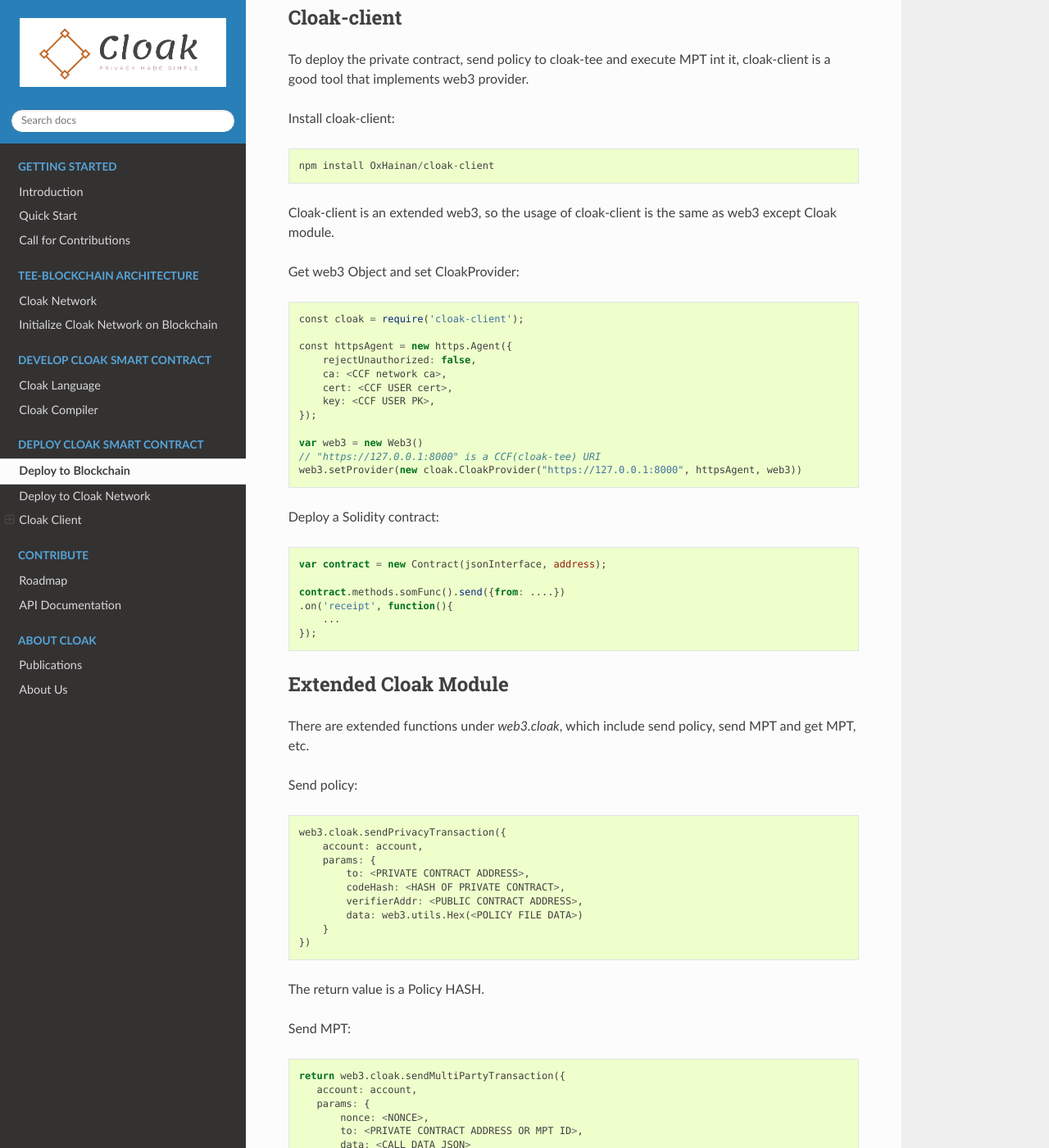
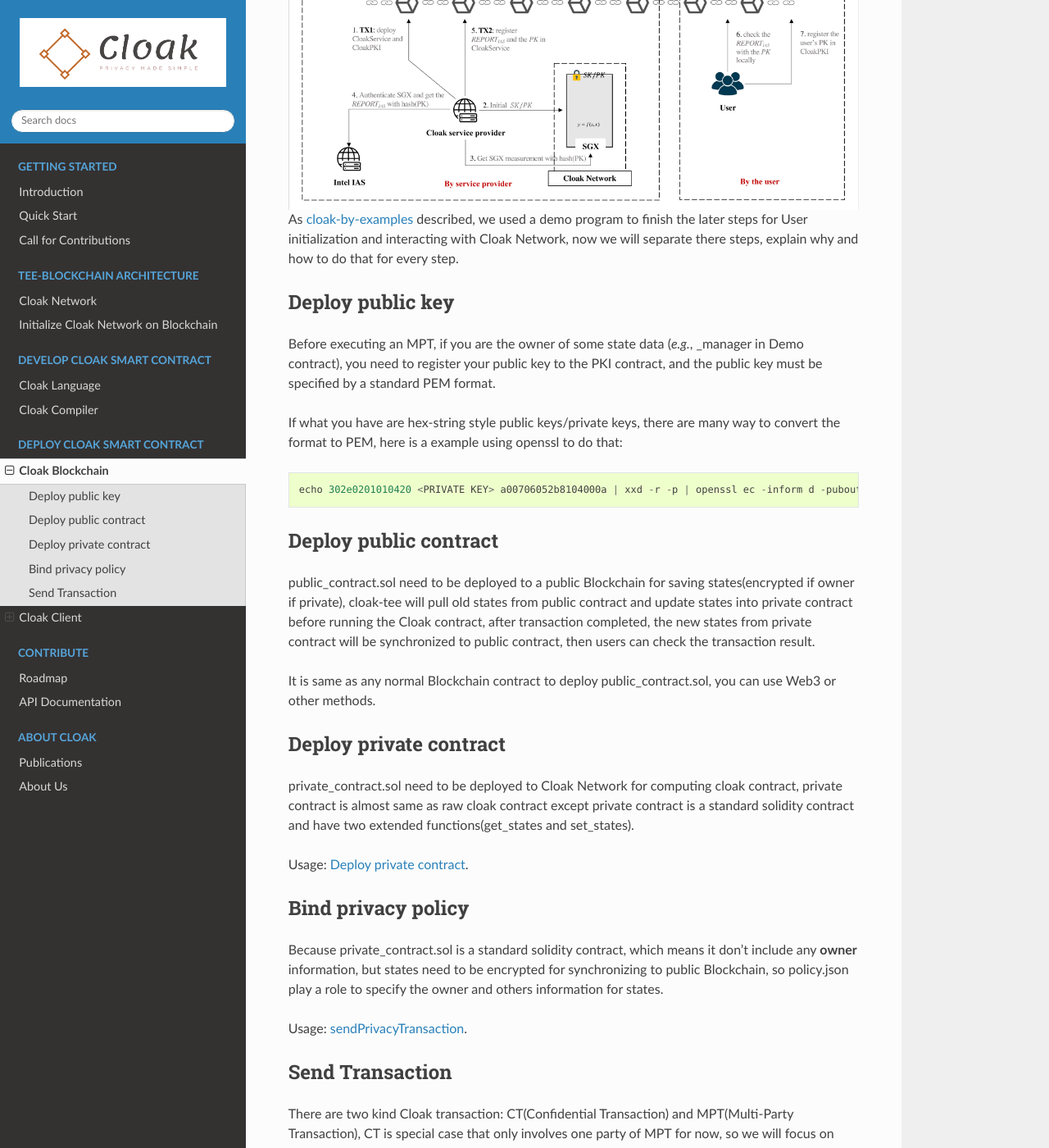
Before and after one commit to OxHainan/cloak-docs, a Sphinx documentation site: the page built from docs/source/deploy-cloak-smart-contract/deploy.rst, in a window 1280 px wide and 1400 px high, scrolled down 373 px. Shown: the whole window at 82% size. Built offline with Sphinx 7.4.7 and the Read the Docs theme 2.0.0, drawn with Linux system fonts in a browser that asks for light colours; some of the changed text lies outside the part shown.

Commit message:
add Cloak Blockchain section

```diff
--- a/docs/source/deploy-cloak-smart-contract/deploy.rst
+++ b/docs/source/deploy-cloak-smart-contract/deploy.rst
@@ -1,22 +1,75 @@
 
 =================================
-Deploy to Blockchain
+Cloak Blockchain
 =================================
+The initialization of Cloak Blockchain include two parts: Global Initialization and User Initialization,
+for Global Initialization, we have described in `Initialize Cloak Network on Blockchain <https://oxhainan-cloak-docs.readthedocs-hosted.com/en/latest/tee-blockchain-architecture/initialize-cloak-network-on-blockchain.html>`__,
+in this section, we will focus on User Initialization and interacting with Cloak Network.
 
-Deploy the generated smart contracts to the blockchain
+.. image:: ../imgs/cloak_blockchain.png
+    :alt: Cloak
+    :align: center
 
+As `cloak-by-examples <https://oxhainan-cloak-docs.readthedocs-hosted.com/en/latest/started/quick-start.html#cloak-by-examples>`__ described,
+we used a demo program to finish the later steps for User initialization and interacting with Cloak Network,
+now we will separate there steps, explain why and how to do that for every step.
 
-=================================
-Deploy to Cloak Network
-=================================
+Deploy public key
+************************
+Before executing an MPT, if you are the owner of some state data (*e.g.*, _manager in Demo contract),
+you need to register your public key to the PKI contract,
+and the public key must be specified by a standard PEM format.
 
-Deploy the generated smart contracts to the Cloak Network
+If what you have are hex-string style public keys/private keys, there are many way to convert the format to PEM,
+here is a example using openssl to do that:
 
+.. code::
+
+   echo 302e0201010420 <PRIVATE KEY> a00706052b8104000a | xxd -r -p | openssl ec -inform d -pubout
+
+Deploy public contract
+************************
+public_contract.sol need to be deployed to a public Blockchain for saving states(encrypted if owner if private),
+cloak-tee will pull old states from public contract and update states into private contract before running the Cloak contract,
+after transaction completed, the new states from private contract will be synchronized to public contract,
+then users can check the transaction result.
+
+It is same as any normal Blockchain contract to deploy public_contract.sol, you can use Web3 or other methods.
+
+Deploy private contract
+************************
+private_contract.sol need to be deployed to Cloak Network for computing cloak contract,
+private contract is almost same as raw cloak contract
+except private contract is a standard solidity contract and have two extended functions(get_states and set_states).
+
+Usage: `Deploy private contract <https://oxhainan-cloak-docs.readthedocs-hosted.com/en/latest/deploy-cloak-smart-contract/deploy.html#deploy-a-solidity-contract>`__.
+
+Bind privacy policy
+************************
+Because private_contract.sol is a standard solidity contract,
+which means it don't include any **owner** information,
+but states need to be encrypted for synchronizing to public Blockchain,
+so policy.json play a role to specify the owner and others information for states.
+
+Usage: `sendPrivacyTransaction <https://oxhainan-cloak-docs.readthedocs-hosted.com/en/latest/deploy-cloak-smart-contract/deploy.html#sendprivacytransaction>`__.
+
+Send Transaction
+***********************
+There are two kind Cloak transaction: CT(Confidential Transaction) and MPT(Multi-Party Transaction),
+CT is special case that only involves one party of MPT for now,
+so we will focus on describing MPT.
+
+A MPT Transaction need a proposer to send a proposal transaction to Cloak Network,
+and Cloak Network will generate a MPT id for the transaction,
+participants who are interested in that transaction will send their transaction to participate it with the generated MPT id.
+
+Usage: `sendMultiPartyTransaction <https://oxhainan-cloak-docs.readthedocs-hosted.com/en/latest/deploy-cloak-smart-contract/deploy.html#sendmultipartytransaction>`__.
 
 =================================
 Cloak Client
 =================================
-Cloak-client
+
+Install
 ************************
 To deploy the private contract, send policy to cloak-tee and execute MPT int it, cloak-client is a good tool that implements web3 provider.
 
@@ -26,6 +79,8 @@
 
    npm install OxHainan/cloak-client
 
+Cloak Web3
+**********************
 Cloak-client is an extended web3, so the usage of cloak-client is the same as web3 except Cloak module.
 
 Get web3 Object and set CloakProvider:
@@ -45,7 +100,8 @@
    // "https://127.0.0.1:8000" is a CCF(cloak-tee) URI
    web3.setProvider(new cloak.CloakProvider("https://127.0.0.1:8000", httpsAgent, web3))
 
-Deploy a Solidity contract:
+Deploy a Solidity contract
+****************************
 
 .. code::
 
@@ -56,11 +112,9 @@
         ...
     });
 
-Extended Cloak Module
+
+sendPrivacyTransaction
 ***********************
-There are extended functions under `web3.cloak`, which include send policy, send MPT and get MPT, etc.
-
-Send policy:
 
 .. code::
 
@@ -76,7 +130,8 @@
 
 The return value is a Policy HASH.
 
-Send MPT:
+sendMultiPartyTransaction
+**************************
 
 .. code::
 
@@ -106,7 +161,8 @@
 Executed MPT will not get the result immediately, it will return an id of that MPT regardless of proposing or participating.
 You need to call ``getMultiPartyTransaction()`` to check the MPT status and the result.
 
-Get MPT:
+getMultiPartyTransaction
+**************************
 
 .. code::
 
```
Also changed, not shown: docs/source/started/quick-start.rst (+4 -4 lines), docs/source/imgs/cloak_blockchain.png (added).
